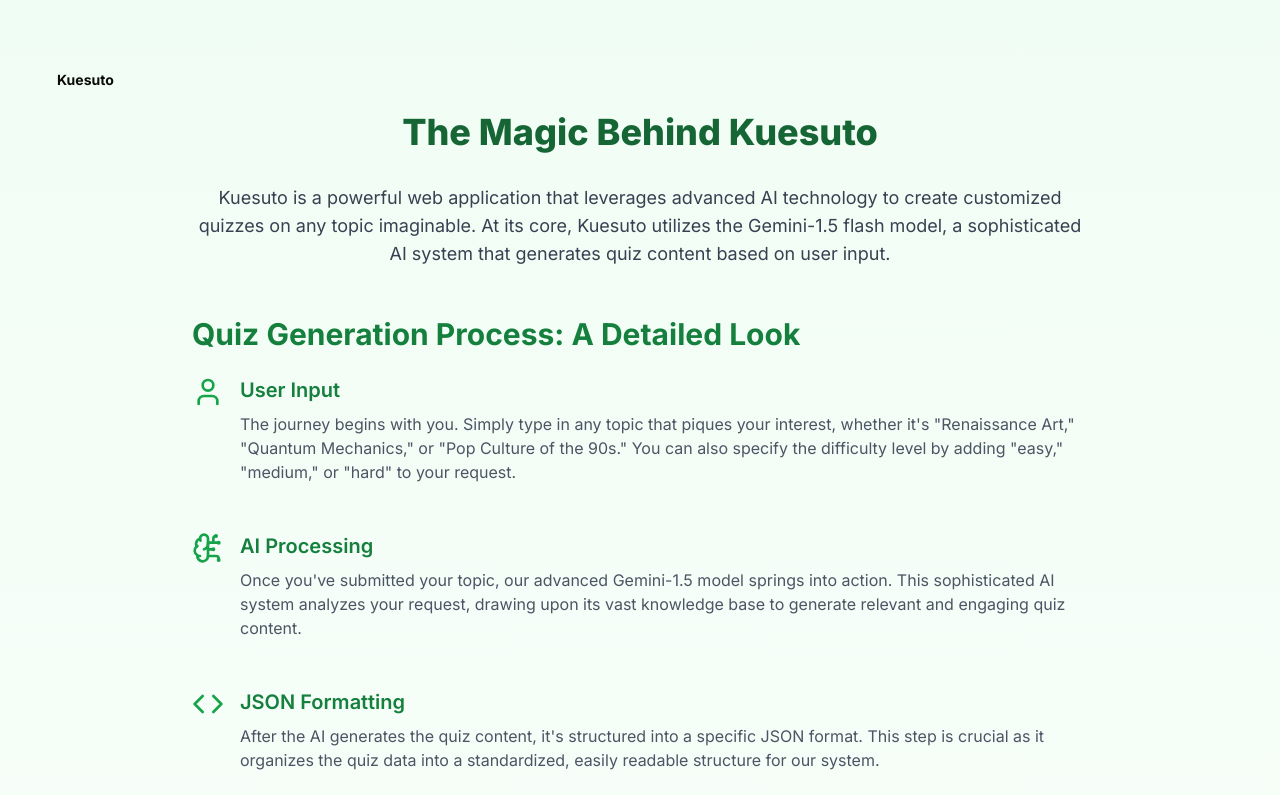
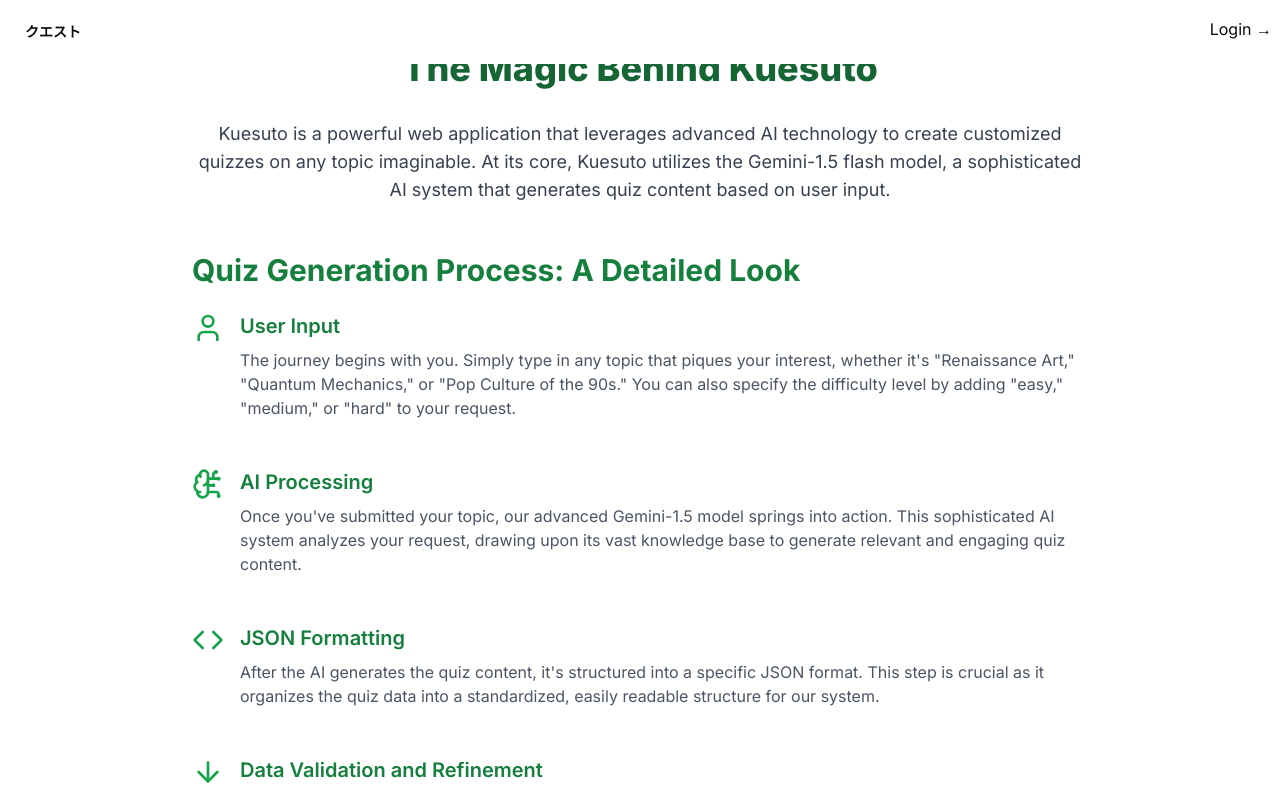
Before and after one commit to shaah1d/Kuesuto, a Next.js app: page /how-it-works in a window 1280 px wide. Shown: the top 795 px of the page. Built offline with nearby package versions, Linux system fonts and the light colour scheme; no server answers.

Commit message:
navbar fixed

```diff
--- a/package.json
+++ b/package.json
@@ -25,9 +25,9 @@
     "canvas-confetti": "^1.9.3",
     "class-variance-authority": "^0.7.0",
     "clsx": "^2.1.1",
-    "framer-motion": "^11.5.4",
+    "framer-motion": "^11.11.9",
     "lucide-react": "^0.441.0",
-    "next": "14.2.7",
+    "next": "^14.2.15",
     "next-auth": "^5.0.0-beta.20",
     "react": "^18",
     "react-dom": "^18",
--- a/src/app/Navbar.tsx
+++ b/src/app/Navbar.tsx
@@ -1,5 +1,5 @@
 "use client"
-import React, { useState } from 'react'
+import React, { useState, useEffect } from 'react'
 import { signOut, useSession } from 'next-auth/react'
 import Link from 'next/link';
 import Image from 'next/image';
@@ -10,8 +10,20 @@
   image: string;
 }
 
-const Navbar: React.FC<NavbarProps> = ({ name, email, image }) => {
+const Navbar: React.FC<NavbarProps> = () => {
   const { data: session, status } = useSession()
+  const [name, setName] = useState('')
+  const [email, setEmail] = useState('')
+  const [image, setImage] = useState('')
+
+  useEffect(() => {
+    if (status === "authenticated" && session?.user) {
+      setName(session.user.name ?? '');
+      setEmail(session.user.email ?? '');
+      setImage(session.user.image ?? '');
+
+    }
+  }, [status, session])
   const [isHovering, setIsHovering] = useState(false);
   console.log(image)
 
@@ -24,7 +36,7 @@
   };
 
   return (
-    <div className="navbar bg-base-100">
+    <div className="navbar bg-base-100 fixed">
       <div className="navbar-start">
         <div className="dropdown">
           <div
@@ -47,17 +59,25 @@
       </div>
       <div className="navbar-end">
   {status === "authenticated" ? (
-          <div className="dropdown">
+    <div className="dropdown dropdown-end"> {/* Changed to `dropdown-end` */}
       <div
         tabIndex={0}
         role="button"
-              className="text-xs font-bold p-2 rounded-full bg-green-400" >
-              {email}
+        className="text-xs font-bold p-2 rounded-full"
+      >
+        <div className="avatar">
+          <div className="ring-green-500 ring-offset-base-100 w-9 rounded-full ring ring-offset-2">
+            <img src={image} />
+          </div>
+        </div>
       </div>
       <ul
         tabIndex={0}
-              className="menu menu-sm dropdown-content bg-base-100 rounded-box z-[1] mt-3 w-52 p-2 shadow">
-              <li><a onClick={() => signOut()}>Logout</a></li>
+        className="menu menu-sm dropdown-content bg-base-100 text-center rounded-box z-[1] mt-3 w-30 p-2 mr-4 shadow right-0"
+      >
+        <li>
+          <a onClick={() => signOut()}>Logout</a>
+        </li>
       </ul>
     </div>
   ) : (
@@ -67,11 +87,12 @@
           Login &rarr;
         </span>
       </Link>
-
     </div>
   )}
 </div>
+
       </div>
+
   )
 }
 
--- a/src/app/about/page.tsx
+++ b/src/app/about/page.tsx
@@ -1,9 +1,14 @@
+"use client"
 import Image from "next/image";
-import React from "react";
+import { motion, useScroll } from "framer-motion"
 import { Timeline } from "@/components/ui/timeline";
 import Link from "next/link";
+import React, { useEffect, useRef, useState } from "react";
+
+
 
 export default function About() {
+
   const data = [
     {
       title: "Introduction",
@@ -70,28 +75,11 @@
     },
 
   ];
+  const ref = useRef<HTMLDivElement>(null);
+  const { scrollYProgress } = useScroll({ target: ref });
   return (
     <div className="w-full">
-        <div className="navbar bg-base-100">
-      <div className="navbar-start">
-        <div className="dropdown">
-          <div
-            tabIndex={0}
-            role="button"
-            className="btn btn-ghost font-bold"
-          >
-            Kuesuto
-          </div>
-          <ul
-            tabIndex={0}
-            className="menu menu-sm dropdown-content bg-base-100 rounded-box z-[1] mt-3 w-52 p-2 shadow">
-            <li><a href="/">Home</a></li>
-            <li><Link href="/how-it-works">How it works?</Link></li>
-            <li><Link href="/about">About</Link></li>
-          </ul>
-        </div>
-      </div>
-      </div>
+        <motion.div style={{ scaleX: scrollYProgress }} />
       <Timeline data={data} />
     </div>
   );
--- a/src/app/how-it-works/page.tsx
+++ b/src/app/how-it-works/page.tsx
@@ -3,27 +3,8 @@
 
 export default function Component() {
   return (
-    <div className="min-h-screen bg-gradient-to-b from-green-50 to-white py-12 px-4 sm:px-6 lg:px-8">
-          <div className="navbar ">
-      <div className="navbar-start">
-        <div className="dropdown">
-          <div
-            tabIndex={0}
-            role="button"
-            className="btn btn-ghost font-bold"
-          >
-            Kuesuto
-          </div>
-          <ul
-            tabIndex={0}
-            className="menu menu-sm dropdown-content bg-base-100 rounded-box z-[1] mt-3 w-52 p-2 shadow">
-            <li><a href="/">Home</a></li>
-            <li><Link href="/how-it-works">How it works?</Link></li>
-            <li><Link href="/about">About</Link></li>
-          </ul>
-        </div>
-      </div>
-      </div>
+    <div className="min-h-screen bg-gradient-to-b  py-12 px-4 sm:px-6 lg:px-8">
+
       <div className="max-w-4xl mx-auto">
         <h1 className="text-4xl font-extrabold text-center text-green-800 mb-8">The Magic Behind Kuesuto</h1>
 
--- a/src/app/layout.tsx
+++ b/src/app/layout.tsx
@@ -24,7 +24,7 @@
       <SessionProvider>
 
       <body className={inter.className}>
-
+     <Navbar />
       {children}
       <Footer />
       <Analytics />
--- a/src/app/page.tsx
+++ b/src/app/page.tsx
@@ -6,23 +6,11 @@
 import About from "./About"
 
 export default function Component() {
-  const { data: session, status } = useSession()
-  const [name, setName] = useState('')
-  const [email, setEmail] = useState('')
-  const [image, setImage] = useState('')
 
-  useEffect(() => {
-    if (status === "authenticated" && session?.user) {
-      setName(session.user.name ?? '');
-      setEmail(session.user.email ?? '');
-      setImage(session.user.image ?? '');
-
-    }
-  }, [status, session])
 
   return (
     <div className="flex flex-col min-h-screen w-full overflow-x-hidden">
-      <Navbar name={name} email={email} image={image} />
+
       <main className="flex-grow flex flex-col w-full">
         <Quiz />
         <About />
```
Also changed, not shown: 1 other file (tests, documents, lock files or other folders). Lines whose indentation alone changed are shown as unchanged.
